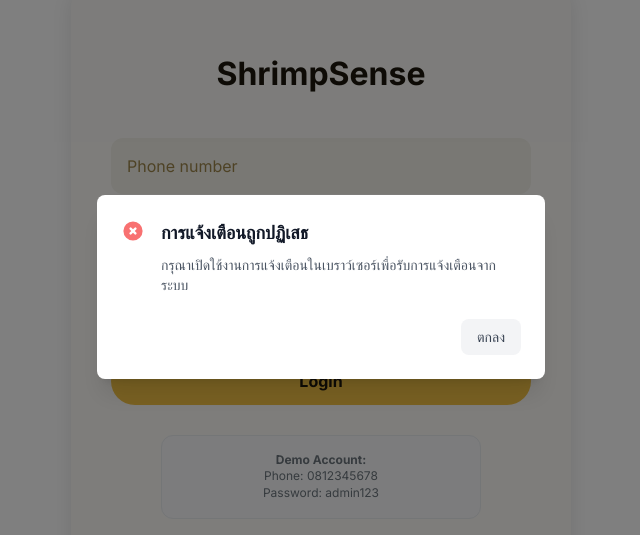
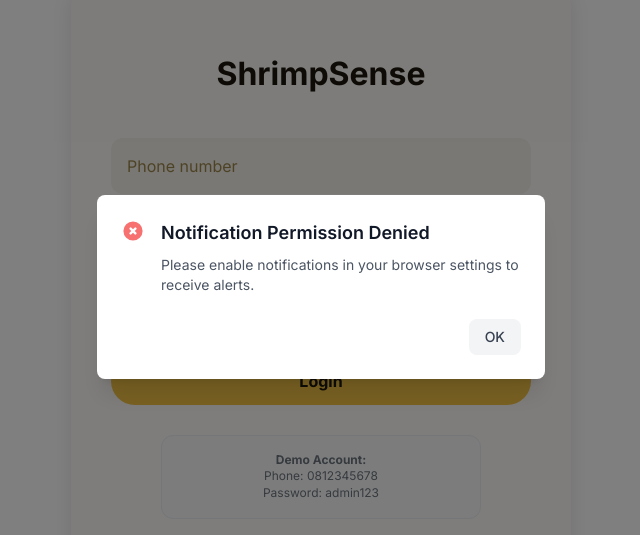
Before and after one commit to tHeNyXs/frontend_kung, a Next.js app: page /login in a window 1280 px wide. Shown: the part 113-648 px from the top of the page, without its empty margins (319-959 px from the left). Built offline with nearby package versions, Linux system fonts and the light colour scheme.

Commit message:
Update PushNotificationPermission.tsx

```diff
--- a/src/components/PushNotificationPermission.tsx
+++ b/src/components/PushNotificationPermission.tsx
@@ -9,7 +9,6 @@ interface PushNotificationPermissionProps {
   onPermissionDenied?: () => void
   showSettings?: boolean
   className?: string
-  // ⭐ เพิ่ม option ไว้เรียก popup จากภายนอกได้
   autoOpenPrompt?: boolean
 }
 
@@ -37,7 +36,7 @@ export default function PushNotificationPermission({
   const [showPermissionPrompt, setShowPermissionPrompt] = useState(false)
   const [showSettingsPanel, setShowSettingsPanel] = useState(false)
 
-  // ⭐ อนุญาตเปิด popup เมื่อผู้ใช้กดเรียกเองเท่านั้น
+  // Allow the popup to open only when the user manually triggers it
   const openPermissionPopup = () => {
     setShowPermissionPrompt(true)
   }
@@ -78,10 +77,10 @@ export default function PushNotificationPermission({
     setShowSettingsPanel(false)
   }
 
-  // ไม่รองรับ push
+  // Not supported
   if (!isSupported) return null
 
-  // ⭐ modal ขออนุญาต (แสดงเมื่อกดเรียก)
+  // Permission request modal
   if (showPermissionPrompt && permission === 'default') {
     return (
       <div className="fixed inset-0 z-50 flex items-center justify-center p-4">
@@ -93,17 +92,16 @@ export default function PushNotificationPermission({
         <div className="relative bg-white rounded-lg shadow-xl max-w-md w-full mx-4">
           <div className="p-6">
             <div className="flex items-start">
-              <div className="flex-shrink-0">
               <svg className="h-6 w-6 text-blue-400" viewBox="0 0 20 20" fill="currentColor">
                 <path fillRule="evenodd" d="M18 10a8 8 0 11-16 0 8 8 0 0116 0zm-7-4a1 1 0 11-2 0 1 1 0 012 0zM9 9a1 1 0 000 2v3a1 1 0 001 1h1a1 1 0 100-2v-3a1 1 0 00-1-1H9z" clipRule="evenodd" />
                 </svg>
-              </div>
+
               <div className="ml-4 flex-1">
                 <h3 className="text-lg font-semibold text-gray-900 mb-2">
-                  เปิดใช้งานการแจ้งเตือน
+                  Enable Notifications
                 </h3>
                 <p className="text-sm text-gray-600 mb-6">
-                  รับการแจ้งเตือนเมื่อมีเหตุการณ์สำคัญในระบบ เช่น เซ็นเซอร์ผิดปกติ หรือการอัปเดตบ่อกุ้ง
+                  Receive alerts for important events such as abnormal sensor readings or pond updates.
                 </p>
                 <div className="flex space-x-3">
                   <button
@@ -111,13 +109,13 @@ export default function PushNotificationPermission({
                     disabled={isLoading}
                     className="flex-1 bg-blue-600 text-white px-4 py-2 rounded-lg text-sm font-medium hover:bg-blue-700 disabled:opacity-50 disabled:cursor-not-allowed transition-colors"
                   >
-                    {isLoading ? 'กำลังตั้งค่า...' : 'อนุญาต'}
+                    {isLoading ? 'Setting up...' : 'Allow'}
                   </button>
                   <button
                     onClick={handleClose}
                     className="flex-1 bg-gray-100 text-gray-700 px-4 py-2 rounded-lg text-sm font-medium hover:bg-gray-200 transition-colors"
                   >
-                    ไม่ตอนนี้
+                    Not now
                   </button>
                 </div>
               </div>
@@ -128,7 +126,7 @@ export default function PushNotificationPermission({
     )
   }
 
-  // ⭐ modal ถ้า user ปฏิเสธ (permission = denied)
+  // Permission denied modal
   if (permission === 'denied') {
     return (
       <div className="fixed inset-0 z-50 flex items-center justify-center p-4">
@@ -140,24 +138,23 @@ export default function PushNotificationPermission({
         <div className="relative bg-white rounded-lg shadow-xl max-w-md w-full mx-4">
           <div className="p-6">
             <div className="flex items-start">
-              <div className="flex-shrink-0">
               <svg className="h-6 w-6 text-red-400" viewBox="0 0 20 20" fill="currentColor">
                 <path fillRule="evenodd" d="M10 18a8 8 0 100-16 8 8 0 000 16zM8.707 7.293a1 1 0 00-1.414 1.414L8.586 10l-1.293 1.293a1 1 0 101.414 1.414L10 11.414l1.293 1.293a1 1 0 001.414-1.414L11.414 10l1.293-1.293a1 1 0 00-1.414-1.414L10 8.586 8.707 7.293z" clipRule="evenodd" />
               </svg>
-              </div>
+
               <div className="ml-4 flex-1">
                 <h3 className="text-lg font-semibold text-gray-900 mb-2">
-                  การแจ้งเตือนถูกปฏิเสธ
+                  Notification Permission Denied
                 </h3>
                 <p className="text-sm text-gray-600 mb-6">
-                  กรุณาเปิดใช้งานการแจ้งเตือนในเบราว์เซอร์เพื่อรับการแจ้งเตือนจากระบบ
+                  Please enable notifications in your browser settings to receive alerts.
                 </p>
                 <div className="flex justify-end">
                   <button
                     onClick={handleClose}
                     className="bg-gray-100 text-gray-700 px-4 py-2 rounded-lg text-sm font-medium hover:bg-gray-200 transition-colors"
                   >
-                    ตกลง
+                    OK
                   </button>
                 </div>
               </div>
@@ -168,7 +165,7 @@ export default function PushNotificationPermission({
     )
   }
 
-  // ⭐ modal แนะนำ subscribe หลังอนุญาตแล้ว
+  // Permission granted but not subscribed modal
   if (permission === 'granted' && !isSubscribed) {
     return (
       <div className="fixed inset-0 z-50 flex items-center justify-center p-4">
@@ -180,17 +177,16 @@ export default function PushNotificationPermission({
         <div className="relative bg-white rounded-lg shadow-xl max-w-md w-full mx-4">
           <div className="p-6">
             <div className="flex items-start">
-              <div className="flex-shrink-0">
               <svg className="h-6 w-6 text-yellow-400" viewBox="0 0 20 20" fill="currentColor">
                 <path fillRule="evenodd" d="M8.257 3.099c.765-1.36 2.722-1.36 3.486 0l5.58 9.92c.75 1.334-.213 2.98-1.742 2.98H4.42c-1.53 0-2.493-1.646-1.743-2.98l5.58-9.92zM11 13a1 1 0 11-2 0 1 1 0 012 0zm-1-8a1 1 0 00-1 1v3a1 1 0 002 0V6a1 1 0 00-1-1z" clipRule="evenodd" />
               </svg>
-              </div>
+
               <div className="ml-4 flex-1">
                 <h3 className="text-lg font-semibold text-gray-900 mb-2">
-                  การแจ้งเตือน
+                  Notification Setup
                 </h3>
                 <p className="text-sm text-gray-600 mb-6">
-                  โปรดคลิกปุ่ม "อนุญาต" เพื่อรับการแจ้งเตือนจากระบบ
+                  Please click "Allow" to complete notification setup.
                 </p>
                 <div className="flex space-x-3">
                   <button
@@ -198,13 +194,13 @@ export default function PushNotificationPermission({
                     disabled={isLoading}
                     className="flex-1 bg-yellow-600 text-white px-4 py-2 rounded-lg text-sm font-medium hover:bg-yellow-700 disabled:opacity-50 disabled:cursor-not-allowed transition-colors"
                   >
-                    {isLoading ? 'กำลังอนุญาติ...' : 'อนุญาต'}
+                    {isLoading ? 'Processing...' : 'Allow'}
                   </button>
                   <button
                     onClick={handleClose}
                     className="flex-1 bg-gray-100 text-gray-700 px-4 py-2 rounded-lg text-sm font-medium hover:bg-gray-200 transition-colors"
                   >
-                    ไม่ตอนนี้
+                    Not now
                   </button>
                 </div>
               </div>
@@ -215,7 +211,7 @@ export default function PushNotificationPermission({
     )
   }
 
-  // error modal
+  // Error modal
   if (error) {
     return (
       <div className="fixed inset-0 z-50 flex items-center justify-center p-4">
@@ -227,14 +223,13 @@ export default function PushNotificationPermission({
         <div className="relative bg-white rounded-lg shadow-xl max-w-md w-full mx-4">
           <div className="p-6">
             <div className="flex items-start">
-              <div className="flex-shrink-0">
               <svg className="h-6 w-6 text-red-400" viewBox="0 0 20 20" fill="currentColor">
                 <path fillRule="evenodd" d="M10 18a8 8 0 100-16 8 8 0 000 16zM8.707 7.293a1 1 0 00-1.414 1.414L8.586 10l-1.293 1.293a1 1 0 101.414 1.414L10 11.414l1.293 1.293a1 1 0 001.414-1.414L11.414 10l1.293-1.293a1 1 0 00-1.414-1.414L10 8.586 8.707 7.293z" clipRule="evenodd" />
               </svg>
-              </div>
+
               <div className="ml-4 flex-1">
                 <h3 className="text-lg font-semibold text-gray-900 mb-2">
-                  เกิดข้อผิดพลาด
+                  Error
                 </h3>
                 <p className="text-sm text-gray-600 mb-6">
                   {error}
@@ -244,7 +239,7 @@ export default function PushNotificationPermission({
                     onClick={handleClose}
                     className="bg-gray-100 text-gray-700 px-4 py-2 rounded-lg text-sm font-medium hover:bg-gray-200 transition-colors"
                   >
-                    ตกลง
+                    OK
                   </button>
                 </div>
               </div>
@@ -255,7 +250,7 @@ export default function PushNotificationPermission({
     )
   }
 
-  // settings panel
+  // Settings panel
   if (showSettings && isSubscribed) {
     return (
       <div className={`bg-green-50 border border-green-200 rounded-lg p-4 ${className}`}>
@@ -265,7 +260,7 @@ export default function PushNotificationPermission({
               <path fillRule="evenodd" d="M10 18a8 8 0 100-16 8 8 0 000 16zm3.707-9.293a1 1 0 00-1.414-1.414L9 10.586 7.707 9.293a1 1 0 00-1.414 1.414l2 2a1 1 0 001.414 0l4-4z" clipRule="evenodd" />
             </svg>
             <p className="ml-3 text-sm font-medium text-green-800">
-              การแจ้งเตือนเปิดใช้งานแล้ว
+              Notifications are enabled
             </p>
           </div>
 
@@ -274,7 +269,7 @@ export default function PushNotificationPermission({
               onClick={handleTestNotification}
               className="bg-green-600 text-white px-3 py-1 rounded text-sm font-medium hover:bg-green-700"
             >
-              ทดสอบ
+              Test
             </button>
 
             <button
@@ -282,7 +277,7 @@ export default function PushNotificationPermission({
               disabled={isLoading}
               className="bg-red-600 text-white px-3 py-1 rounded text-sm font-medium hover:bg-red-700 disabled:opacity-50"
             >
-              {isLoading ? 'กำลังยกเลิก...' : 'ยกเลิก'}
+              {isLoading ? 'Processing...' : 'Unsubscribe'}
             </button>
           </div>
         </div>
```
Lines whose indentation alone changed are shown as unchanged.
